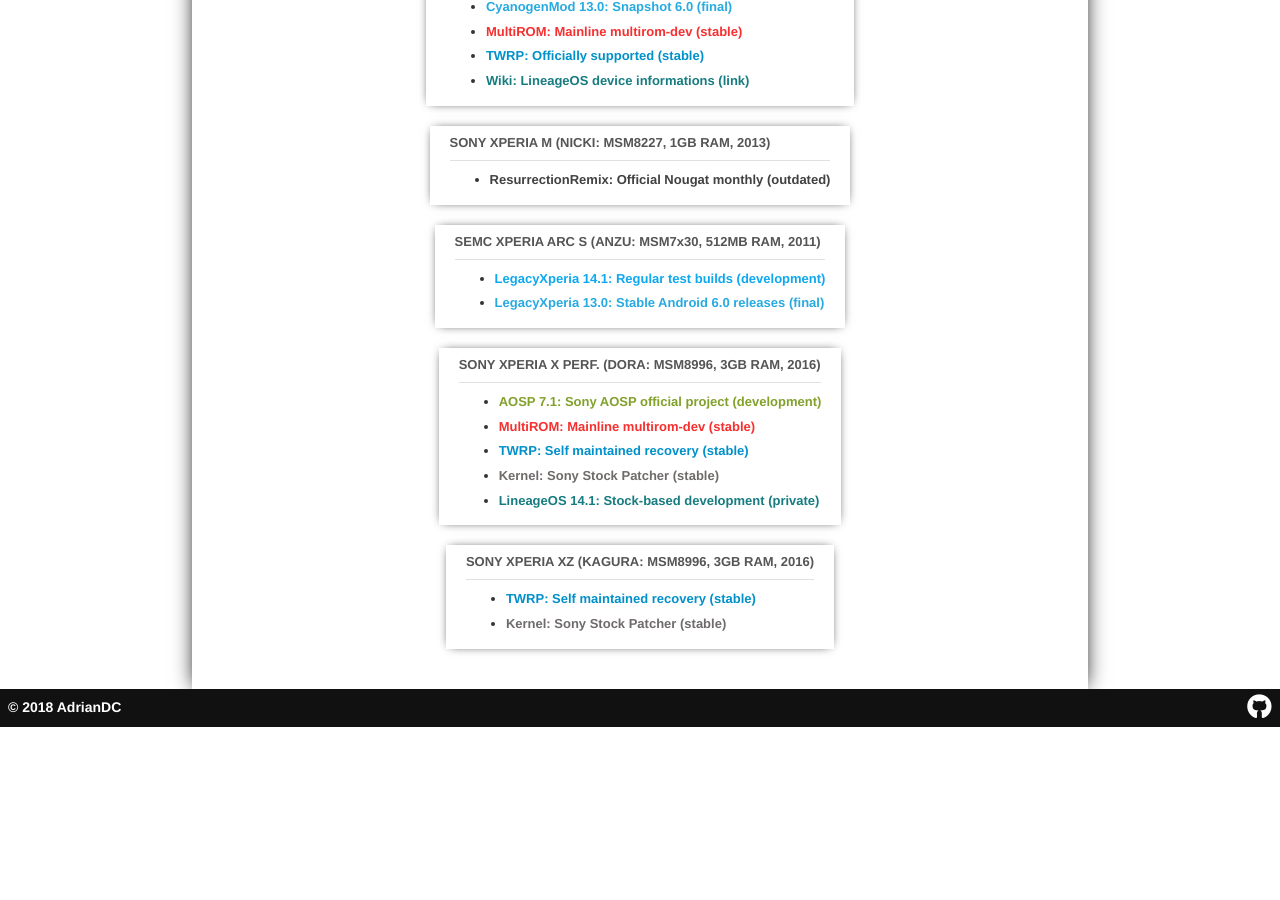
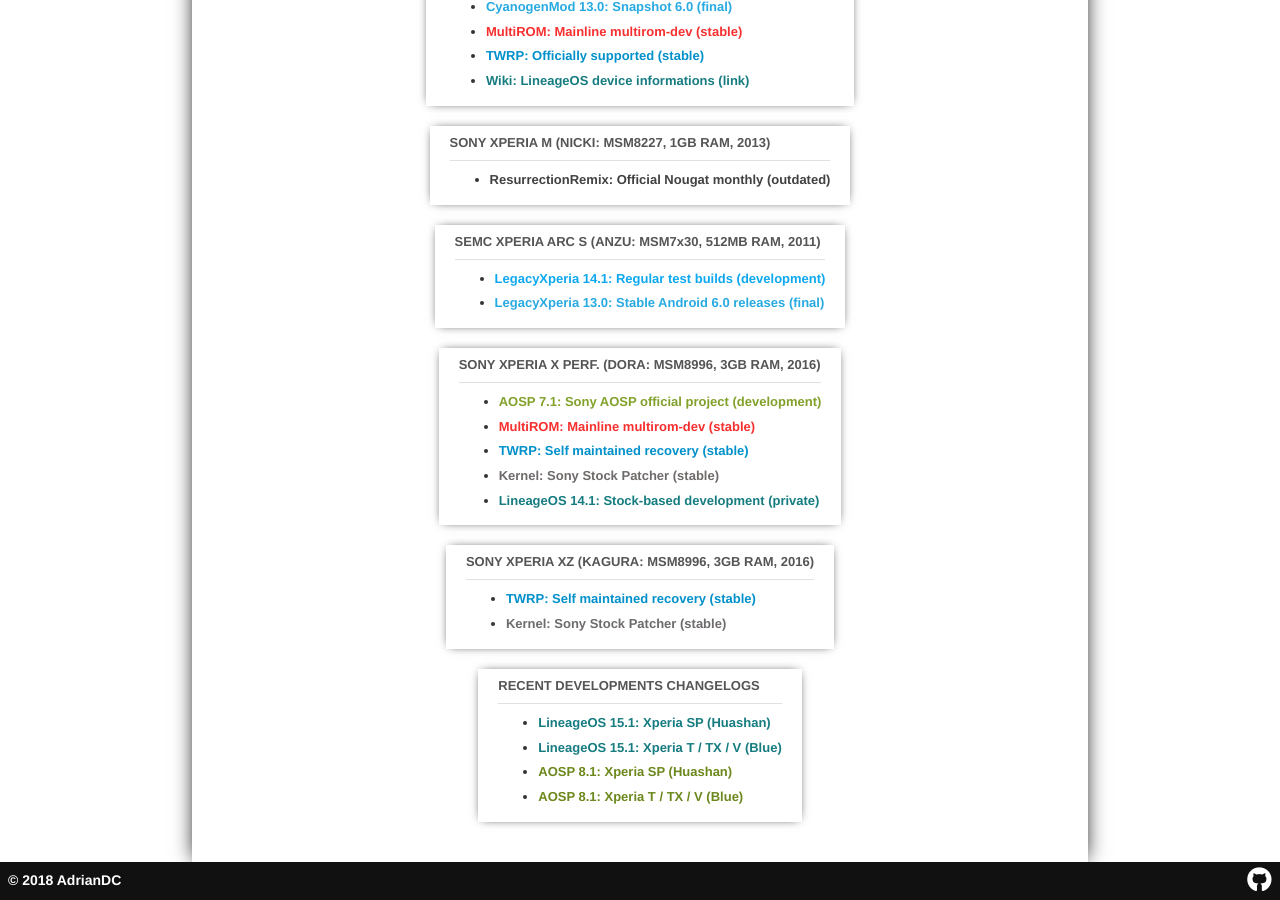
Before and after one commit to AdrianDC/adriandc.github.io, a Jekyll site: the page built from developments.md, in a window 1280 px wide and 900 px high, scrolled down 1777 px. Built offline with Jekyll 4.4.1, drawn with Linux system fonts in a browser that asks for light colours; nearby versions of some CDN libraries; before the commit the page ends 2504 px from its top, so only the background shows below that.

Commit message:
developments: Add current changelogs shortcuts
Change-Id: I5a1ee93b545f13c19d30c06261edc210a97ed5d7

```diff
--- a/developments.md
+++ b/developments.md
@@ -117,4 +117,13 @@
 * [<span style="color:#6E6B6A">Kernel: Sony Stock Patcher (stable)</span>](https://forum.xda-developers.com/-/-t3576493){: target="_blank" }
 </div>
 
+<div class="card">
+[RECENT DEVELOPMENTS CHANGELOGS](https://forum.xda-developers.com){: target="_blank" }
+<div class="card-divider"></div>
+* [<span style="color:#167C80">LineageOS 15.1: Xperia SP (Huashan)</span>](https://forum.xda-developers.com/-/-/-t3666304/post73624544#post73624544){: target="_blank" }
+* [<span style="color:#167C80">LineageOS 15.1: Xperia T / TX / V (Blue)</span>](https://forum.xda-developers.com/-/-t3666303/post73624542#post73624542){: target="_blank" }
+* [<span style="color:#6C881D">AOSP 8.1: Xperia SP (Huashan)</span>](https://forum.xda-developers.com/-/-/-t3758221/post75759770#post75759770){: target="_blank" }
+* [<span style="color:#6C881D">AOSP 8.1: Xperia T / TX / V (Blue)</span>](https://forum.xda-developers.com/-/-/-t3758219/post75759338#post75759338){: target="_blank" }
 </div>
+
+</div>
```
